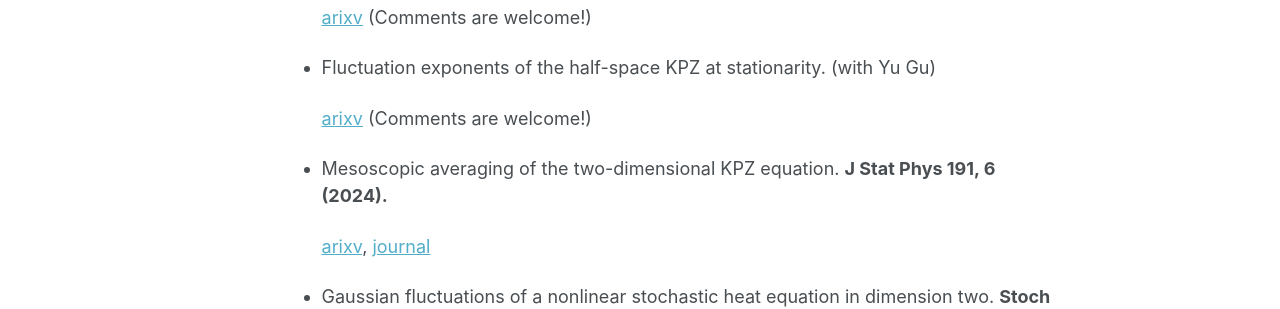
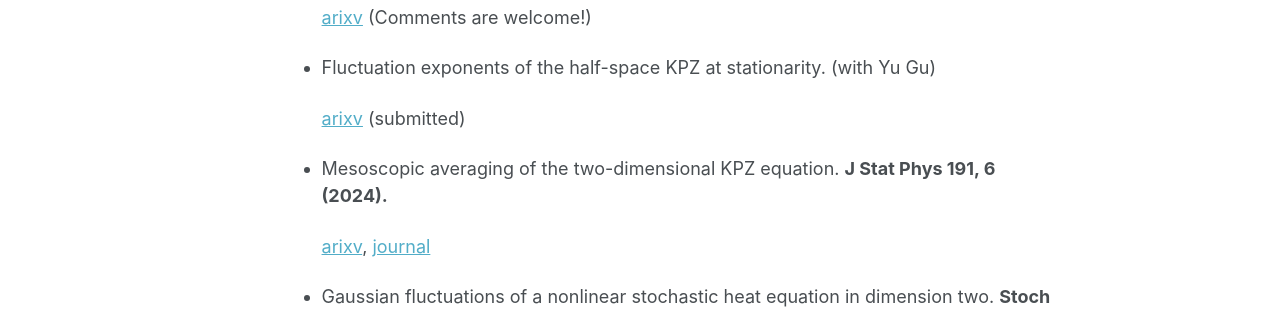
Before and after one commit to rantao16/rantao16.github.io, a Jekyll site: the page built from _pages/about.md, in a window 1280 px wide and 1399 px high. Shown: the part 617-926 px from the top of the window. Built offline with Jekyll 4.4.1, drawn with Linux system fonts in a browser that asks for light colours; some web fonts are replaced.

Commit message:
Update about.md

```diff
--- a/_pages/about.md
+++ b/_pages/about.md
@@ -22,7 +22,7 @@ Preprints and Publications:
 
 * Fluctuation exponents of the half-space KPZ at stationarity. (with Yu Gu)
 
-  [arixv](https://arxiv.org/pdf/2410.01653.pdf) (Comments are welcome!)
+  [arixv](https://arxiv.org/pdf/2410.01653.pdf) (submitted)
 
 * Mesoscopic averaging of the two-dimensional KPZ equation. <b>J Stat Phys 191, 6 (2024).</b>
 
```
